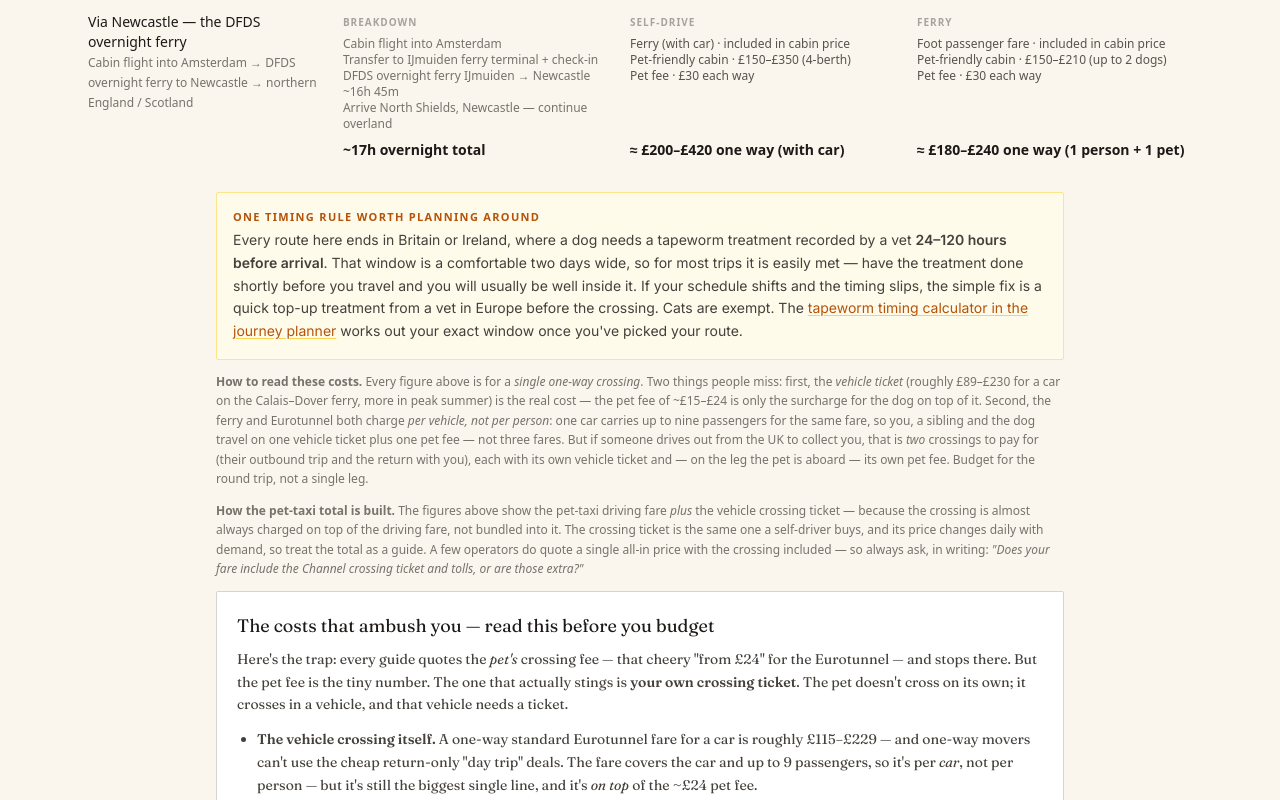
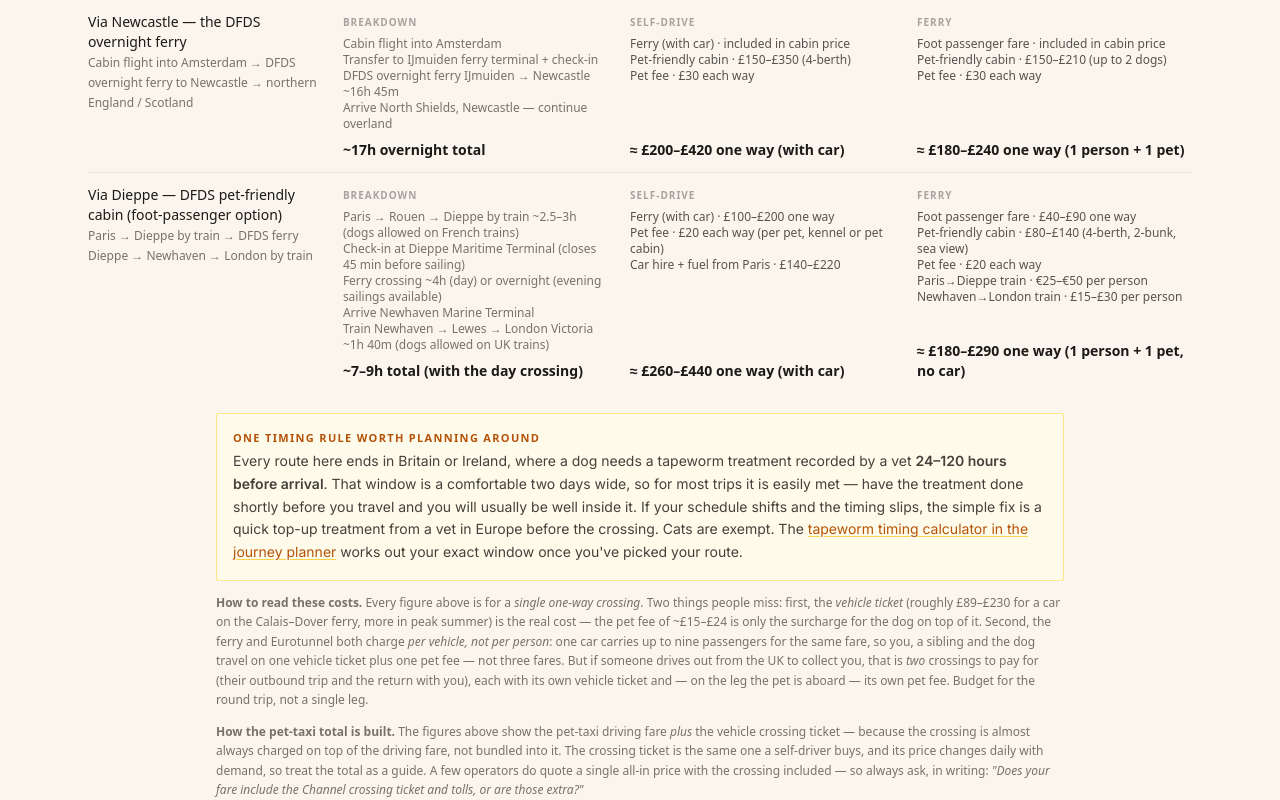
Before and after one commit to rupindermahay/petsincabin, a Next.js app: page /getting-your-pet-into-the-uk in a window 1280 px wide. Shown: the part 2598-3398 px from the top of the page. Built offline with nearby package versions, Linux system fonts and the light colour scheme.

Commit message:
Add files via upload

```diff
--- a/components/RouteComparison.jsx
+++ b/components/RouteComparison.jsx
@@ -293,6 +293,42 @@ const ROUTES = [
       "the self-drive column is the same ferry taken with a car; this column is for foot passengers. Foot passengers travelling with a pet cannot book online — you must phone the DFDS contact centre. Dogs cannot be left in a vehicle: book a pet-friendly cabin or a kennel place, and bring your own bedding.",
     sortCost: 200,
     sortTime: 18,
+    isEurotunnel: false,
+    hasPetTaxi: true,
+    isFerrySea: true,
+  },
+  {
+    id: "newhaven-dieppe",
+    origin: "Paris",
+    name: "Via Dieppe — DFDS pet-friendly cabin (foot-passenger option)",
+    sub: "Paris → Dieppe by train → DFDS ferry Dieppe → Newhaven → London by train",
+    timeHeadline: "~7–9h total (with the day crossing)",
+    timeLegs: [
+      "Paris → Rouen → Dieppe by train ~2.5–3h (dogs allowed on French trains)",
+      "Check-in at Dieppe Maritime Terminal (closes 45 min before sailing)",
+      "Ferry crossing ~4h (day) or overnight (evening sailings available)",
+      "Arrive Newhaven Marine Terminal",
+      "Train Newhaven → Lewes → London Victoria ~1h 40m (dogs allowed on UK trains)",
+    ],
+    driveCost: [
+      "Ferry (with car) · £100–£200 one way",
+      "Pet fee · £20 each way (per pet, kennel or pet cabin)",
+      "Car hire + fuel from Paris · £140–£220",
+    ],
+    driveTotal: "≈ £260–£440 one way (with car)",
+    taxiCost: [
+      "Foot passenger fare · £40–£90 one way",
+      "Pet-friendly cabin · £80–£140 (4-berth, 2-bunk, sea view)",
+      "Pet fee · £20 each way",
+      "Paris→Dieppe train · €25–€50 per person",
+      "Newhaven→London train · £15–£30 per person",
+    ],
+    taxiTotal: "≈ £180–£290 one way (1 person + 1 pet, no car)",
+    costType: "ferry",
+    taxiCaption:
+      "the only English Channel ferry that accepts foot passengers with pets. Pet-friendly cabins added since late 2025 — three onboard. You CANNOT book pets online as a foot passenger; phone DFDS on +44 33 058 787 87 to add the pet to your booking. Three pet-friendly cabins only, so book early in peak season. Dogs in the dedicated kennel area must stay on a lead in transit; bedding not provided — bring your own. Cats and other pets must use a pet-friendly cabin, not the kennels.",
+    sortCost: 180,
+    sortTime: 8,
     isEurotunnel: false,
     hasPetTaxi: true,
     isFerrySea: true,
```
